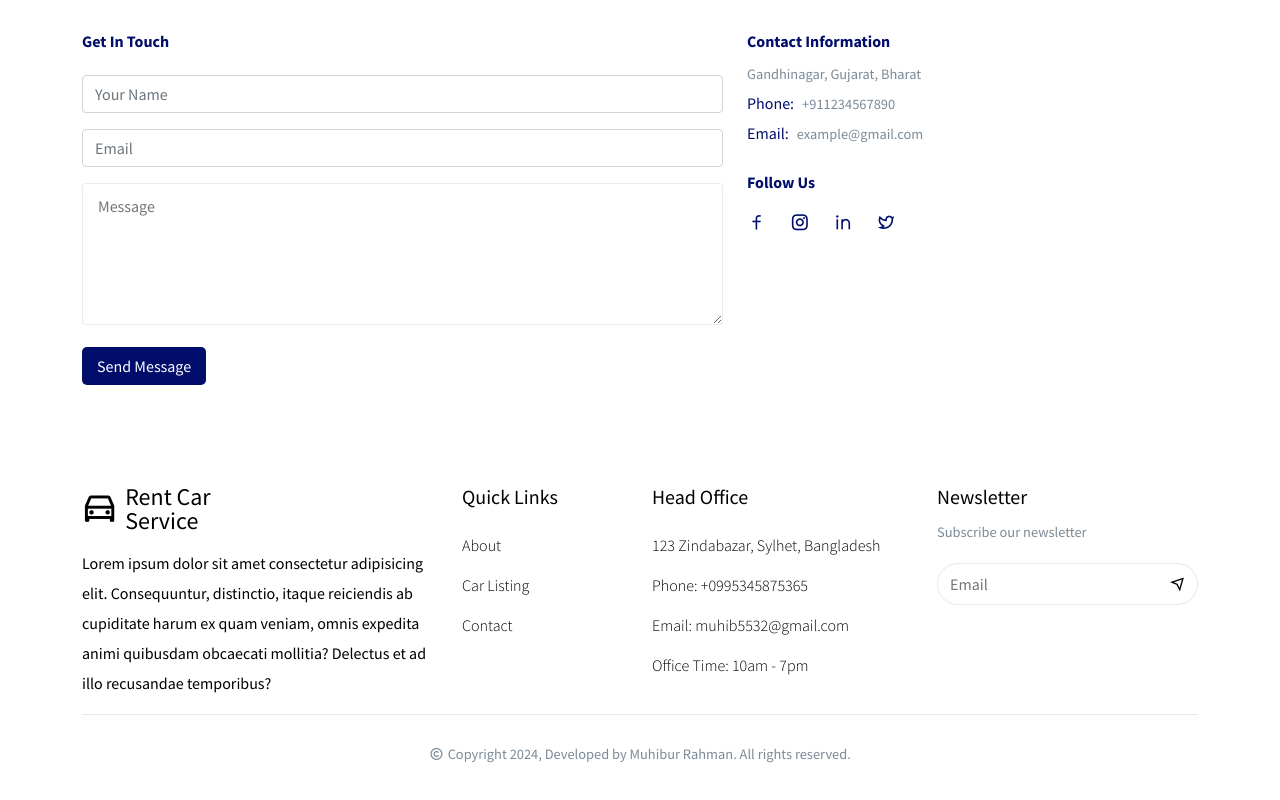
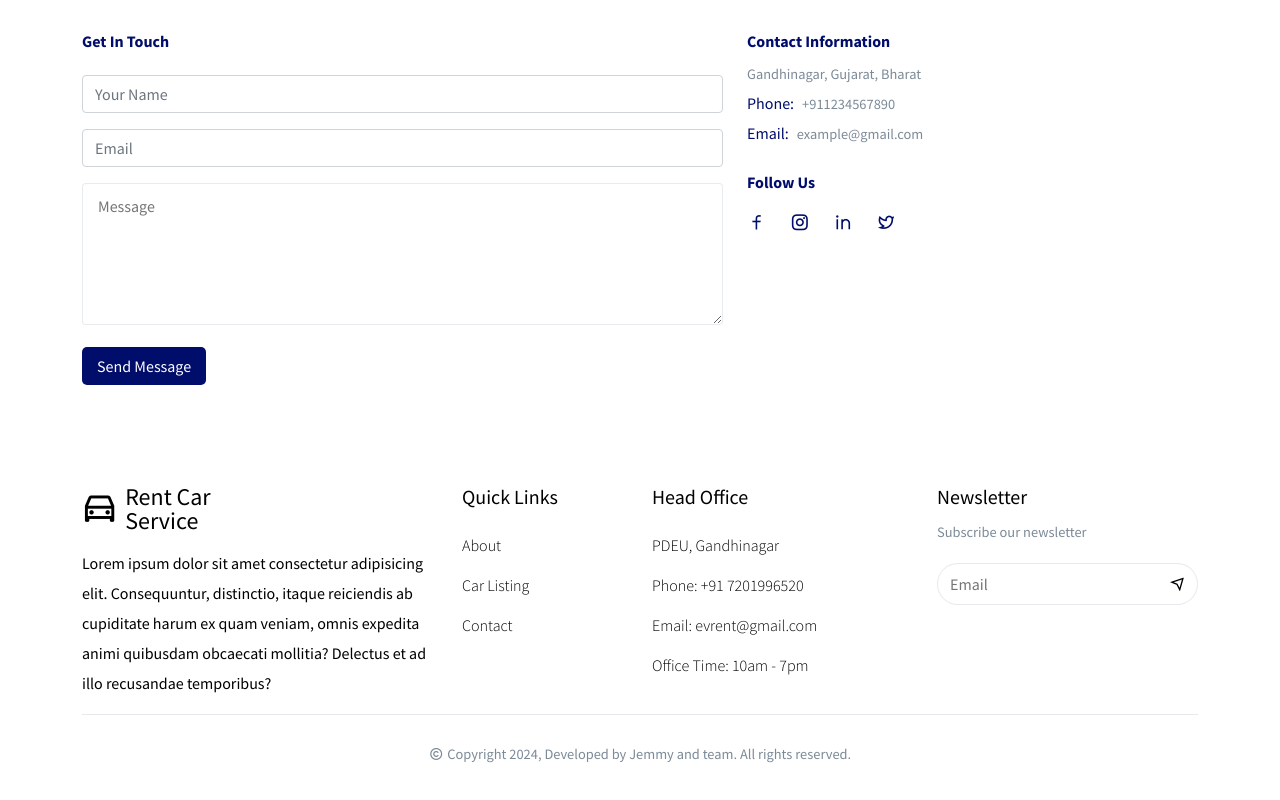
Before and after one commit to jemmyasjd/EvRent, a React (Create React App) app: page /contact in a window 1280 px wide. Shown: the part 512-1312 px from the top of the page. Built offline with nearby package versions, Linux system fonts and the light colour scheme; no server answers.

Commit message:
some changes in footer

```diff
--- a/src/components/Footer/Footer.jsx
+++ b/src/components/Footer/Footer.jsx
@@ -64,10 +64,10 @@ const Footer = () => {
           <Col lg="3" md="4" sm="6">
             <div className="mb-4">
               <h5 className="footer__link-title mb-4">Head Office</h5>
-              <p className="office__info">123 Zindabazar, Sylhet, Bangladesh</p>
-              <p className="office__info">Phone: +0995345875365</p>
+              <p className="office__info">PDEU, Gandhinagar</p>
+              <p className="office__info">Phone: +91 7201996520</p>
 
-              <p className="office__info">Email: muhib5532@gmail.com</p>
+              <p className="office__info">Email: evrent@gmail.com</p>
 
               <p className="office__info">Office Time: 10am - 7pm</p>
             </div>
@@ -90,7 +90,7 @@ const Footer = () => {
             <div className="footer__bottom">
               <p className="section__description d-flex align-items-center justify-content-center gap-1 pt-4">
                 <i class="ri-copyright-line"></i>Copyright {year}, Developed by
-                Muhibur Rahman. All rights reserved.
+                Jemmy and team. All rights reserved.
               </p>
             </div>
           </Col>
```
